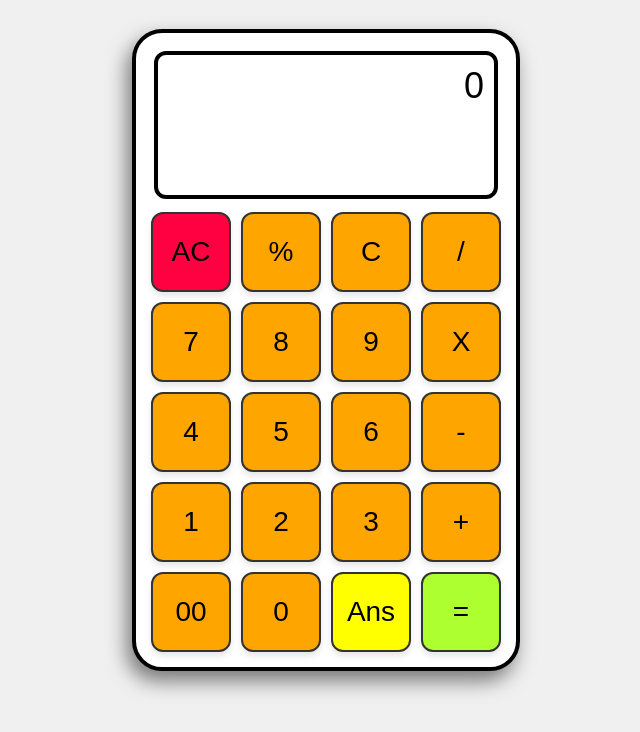
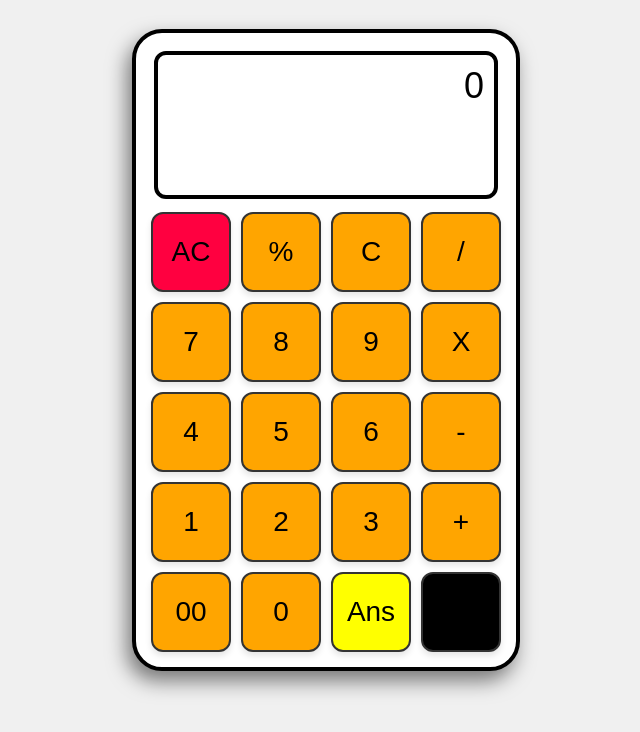
Before and after one commit to Atharvsurya/Calculator, a plain HTML site: page index.html in a window 1280 px wide. Shown: the whole page, without its empty margins (314-954 px from the left). Drawn offline with Linux system fonts and the light colour scheme.

Commit message:
Color change

```diff
--- a/index.html
+++ b/index.html
@@ -29,7 +29,7 @@
       <button id="00">00</button>
       <button id="0">0</button>
       <button id="Ans" style=background-color:yellow>Ans</button>
-      <button id="=" style="background-color:greenyellow;">=</button>
+      <button id="=" style="background-color:black">=</button>
     </div>
   </div>
   <script src="script.js"></script>
```
